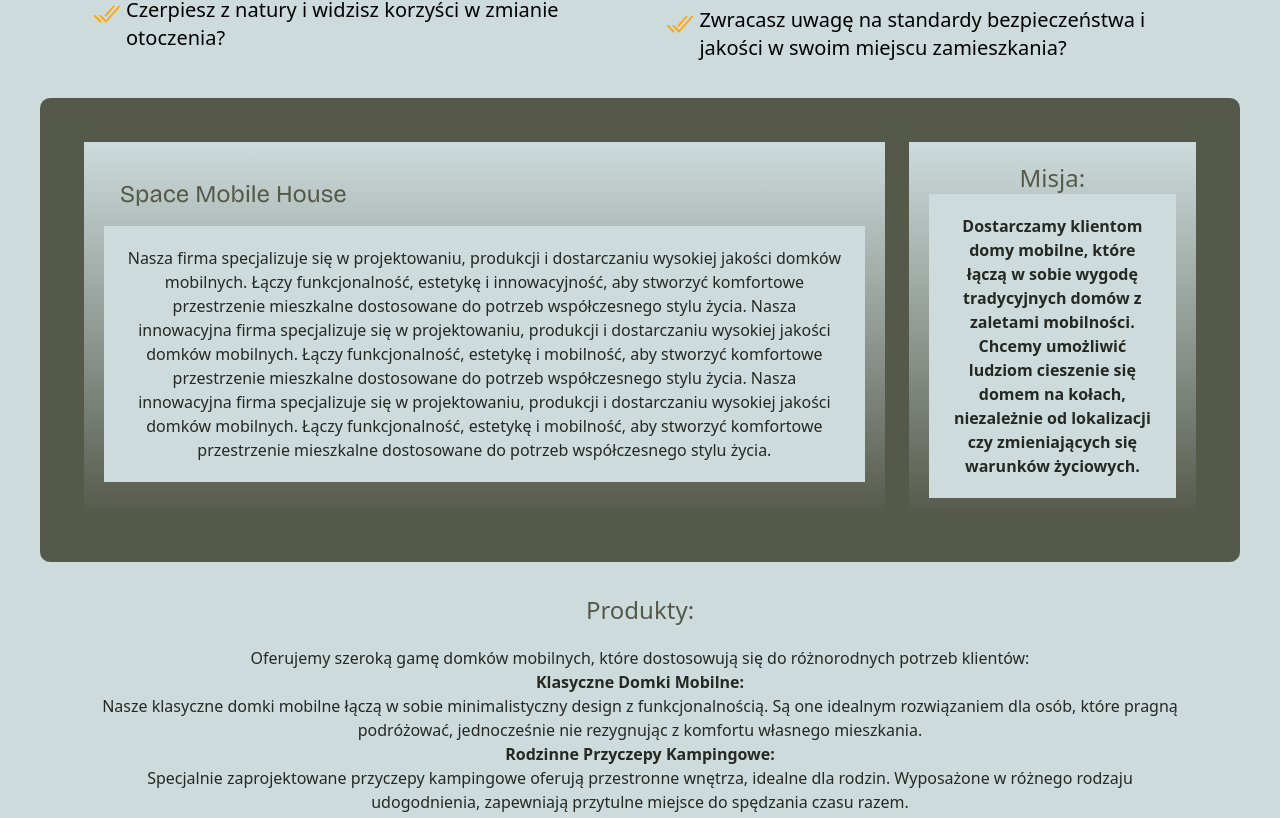
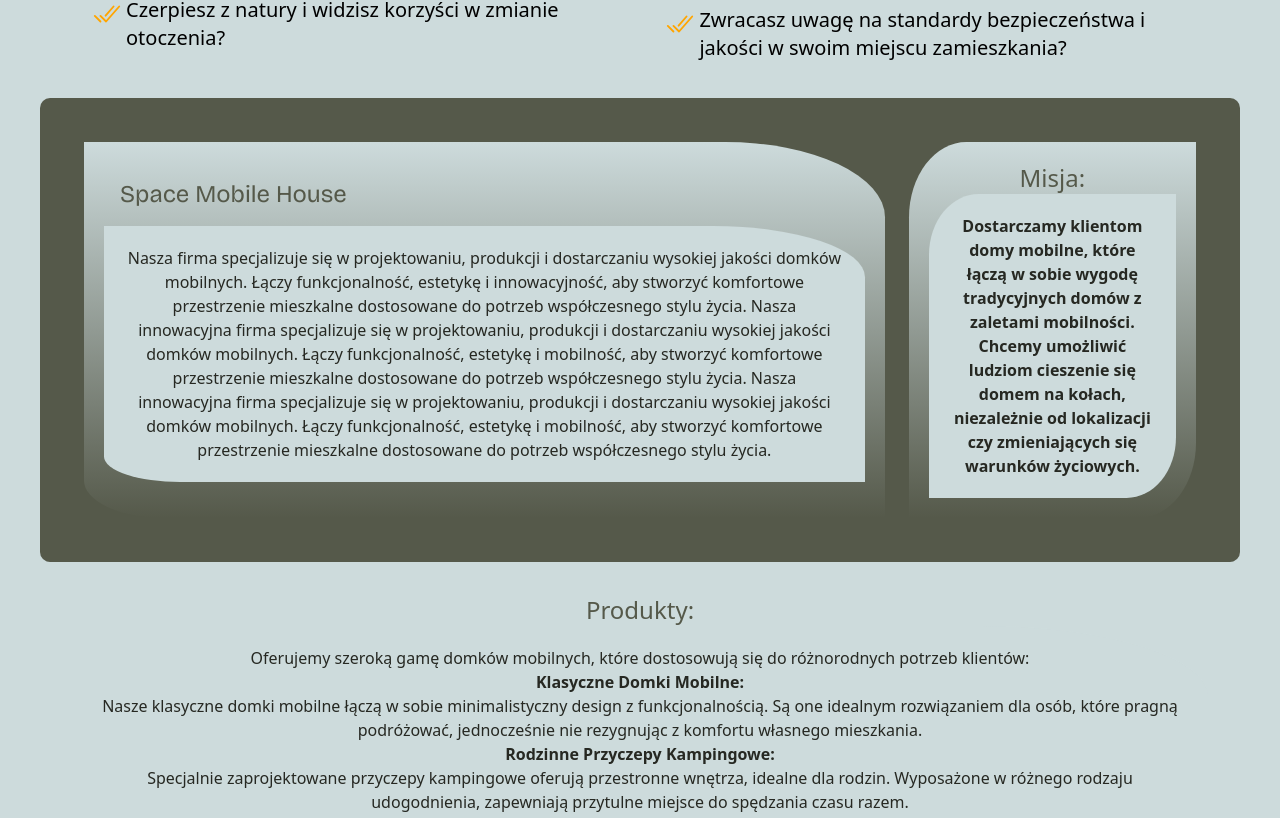
Before and after one commit to designByMilencja/frame-houses, a Next.js app: page / in a window 1280 px wide. Shown: the part 1218-2036 px from the top of the page. Built offline with nearby package versions, Linux system fonts and the light colour scheme.

Commit message:
feat(global.css): added shape of about section

```diff
--- a/styles/globals.css
+++ b/styles/globals.css
@@ -43,8 +43,15 @@ body {
     top: 0;
     left: 0;
     right: 0;
-    height: 100px;
+    height: 70px;
     background: #CDDBDC;
     border-radius: 50%;
     transform: translateY(-50%);
 }
+
+.circle {
+    border-radius: 0 20% 0 10%;
+}
+.circle-end {
+    border-radius: 20% 0 20% 0;
+}
```
